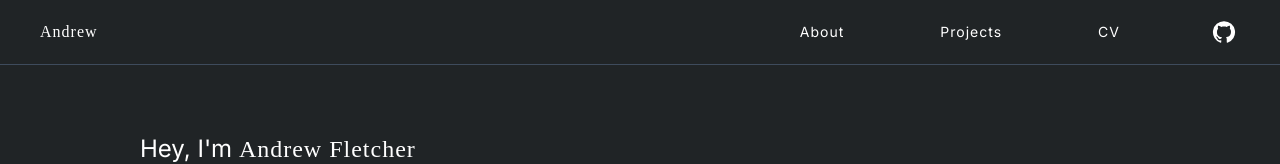
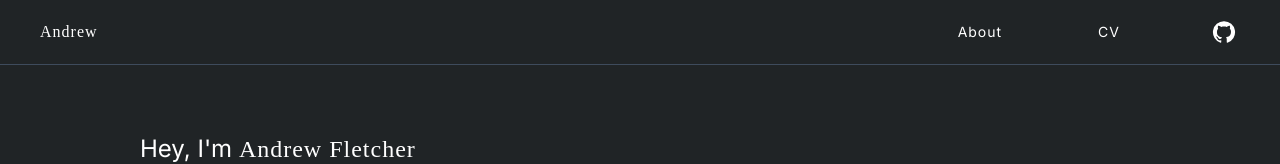
Before and after one commit to fletch-r/personal, a React (Vite) app: page / in a window 1280 px wide. Shown: the top 164 px of the page. Built offline with nearby package versions, Linux system fonts and the light colour scheme.

Commit message:
refactor: :fire:  - Removed Projects button as this is already visable on the home screen

```diff
--- a/src/layout/Layout.tsx
+++ b/src/layout/Layout.tsx
@@ -21,11 +21,6 @@ function Layout() {
                         <a href='/about'>
                             <li className="hover:bg-steal-300 px-2 py-1 transition-all rounded hover:bg-opacity-20">
                                 <h5 className='text-sm'>About</h5>
-                            </li>
-                        </a>
-                        <a href='/projects'>
-                            <li className="hover:bg-steal-300 px-2 py-1 transition-all rounded hover:bg-opacity-20 flex justify-center items-center">
-                                <h5 className='text-sm'>Projects</h5>
                             </li>
                         </a>
                         <a href="/src/assets/CV.pdf" download="AndrewFletcherCV">
```
